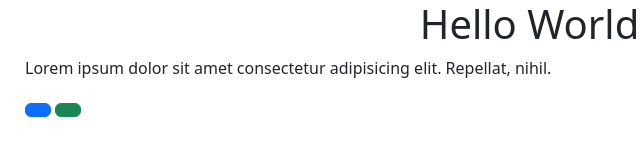
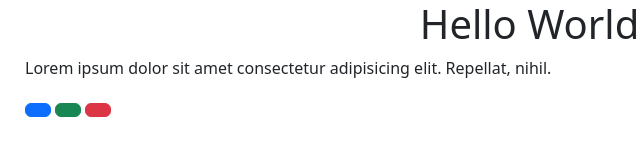
Before and after one commit to markjffrsn/sample-project, a website: page index.html in a window 1280 px wide. Shown: the full height of the page, 57-697 px from the left. Drawn offline with nearby package versions, Linux system fonts and the light colour scheme.

Commit message:
Update index.html

```diff
--- a/index.html
+++ b/index.html
@@ -19,6 +19,7 @@
 			</p>
 			<button class="btn btn-primary"></button>
 			<button class="btn btn-success"></button>
+			<button class="btn btn-danger"></button>
 		</div>
 
 		<!-- Bootstrap JS CDN Link -->
```
